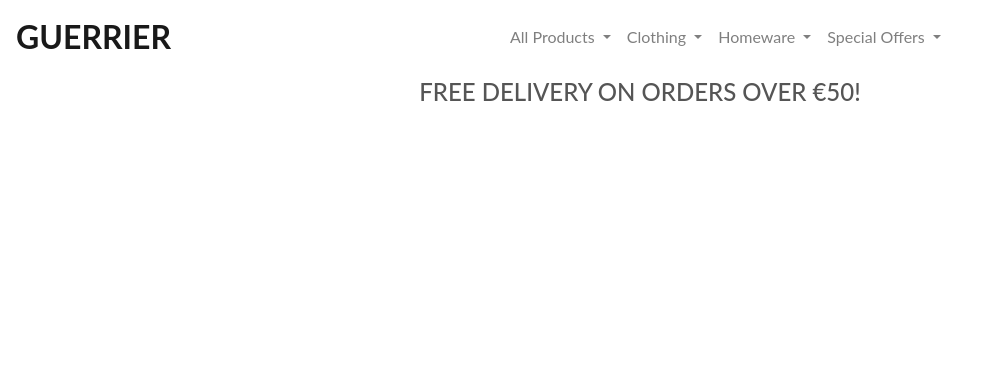
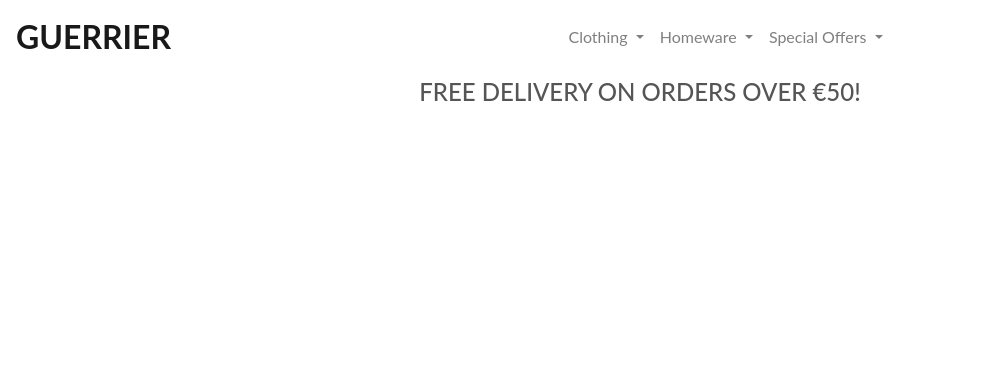
Before and after one commit to micdr93/Guerrier-Clothing, a Django app: page / in a window 1280 px wide. Shown: the top 387 px of the page, without its empty margins (0-986 px from the left). Run offline with Django 3.2, Linux system fonts and the light colour scheme; some libraries are stand-ins or nearby versions.

Commit message:
edited main nave to remove all products section

```diff
--- a/templates/includes/main-nav.html
+++ b/templates/includes/main-nav.html
@@ -1,16 +1,5 @@
 <div class="collapse navbar-collapse" id="main-nav">
     <ul class="navbar-nav w-auto mx-auto">
-        <li class="nav-item dropdown">
-            <a class="nav-link dropdown-toggle" href="#" id="all-products-link" role="button" data-toggle="dropdown" aria-haspopup="true" aria-expanded="false">
-                All Products
-            </a>
-            <div class="dropdown-menu" aria-labelledby="all-products-link">
-                <a href="#" class="dropdown-item">By Price</a>
-                <a href="#" class="dropdown-item">By Rating</a>
-                <a href="#" class="dropdown-item">By Category</a>
-                <a href="#" class="dropdown-item">All Products</a>
-            </div>
-        </li>
 
         <li class="nav-item dropdown">
             <a class="nav-link dropdown-toggle" href="#" id="clothing-link" role="button" data-toggle="dropdown" aria-haspopup="true" aria-expanded="false">
```
